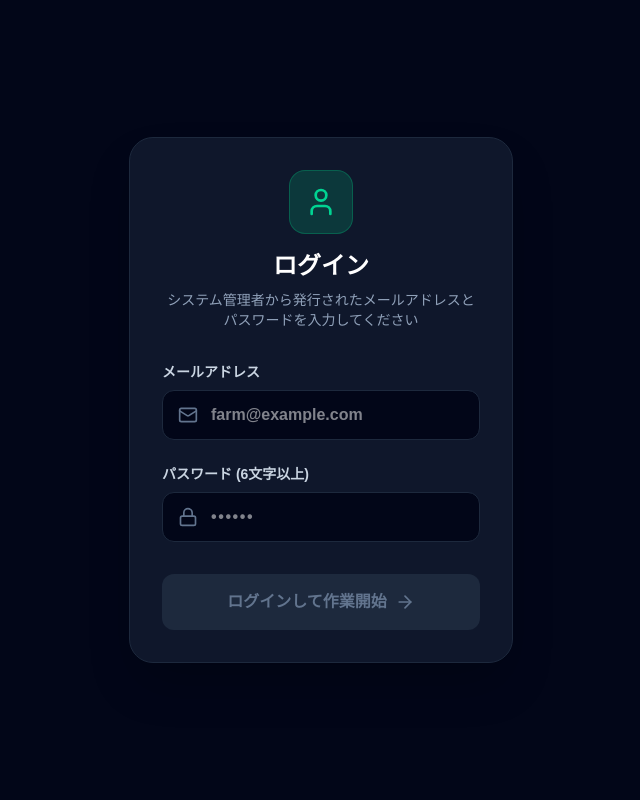
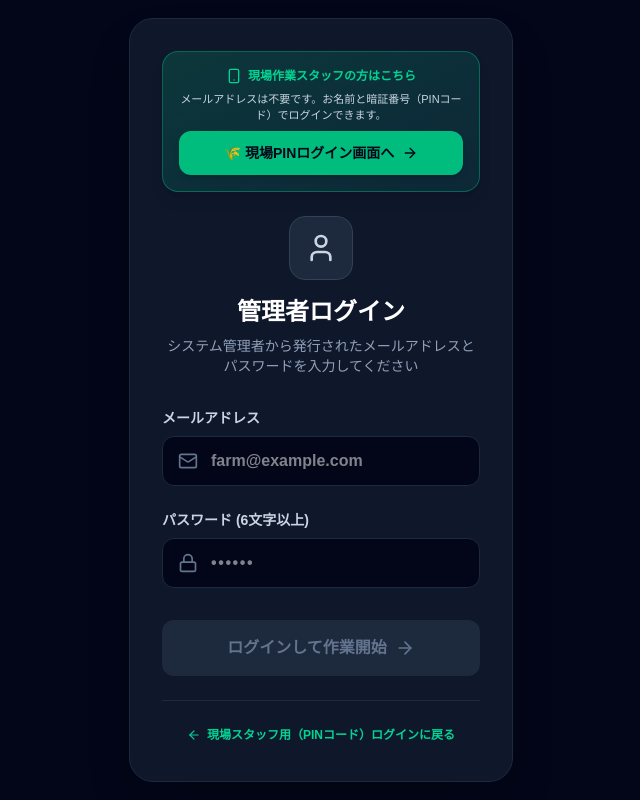
Before and after one commit to komarx78/agri-profit-engine, a Next.js app: page /login in a window 1280 px wide. Shown: the whole page, without its empty margins (319-959 px from the left). Built offline with nearby package versions, Linux system fonts and the light colour scheme; no server answers.

Commit message:
fix: 管理者ログイン画面から現場PIN画面への直通導線および名前ダイレクトタップを追加

```diff
--- a/src/app/login/page.tsx
+++ b/src/app/login/page.tsx
@@ -3,7 +3,8 @@
 import React, { useState } from 'react';
 import { useRouter } from 'next/navigation';
 import { createClient } from '@/utils/supabase/client';
-import { User, Lock, ArrowRight, Loader2, Mail } from 'lucide-react';
+import { User, Lock, ArrowRight, Loader2, Mail, Smartphone } from 'lucide-react';
+import Link from 'next/link';
 
 export default function LoginPage() {
   const router = useRouter();
@@ -47,12 +48,30 @@ export default function LoginPage() {
   return (
     <main className="min-h-screen bg-slate-950 text-slate-100 flex items-center justify-center p-4">
       <div className="w-full max-w-sm bg-slate-900 border border-slate-800 rounded-3xl p-8 shadow-2xl">
+        {/* 🌾 現場スタッフ用（名前・PINログイン）直通バナー */}
+        <div className="mb-6 p-4 bg-gradient-to-br from-emerald-500/20 to-teal-500/10 border border-emerald-500/40 rounded-2xl text-center space-y-2 shadow-lg">
+          <div className="flex items-center justify-center gap-1.5 text-xs font-black text-emerald-400">
+            <Smartphone className="w-4 h-4" />
+            <span>現場作業スタッフの方はこちら</span>
+          </div>
+          <p className="text-[11px] text-slate-300 leading-snug">
+            メールアドレスは不要です。お名前と暗証番号（PINコード）でログインできます。
+          </p>
+          <Link
+            href="/portal"
+            className="w-full py-3 bg-emerald-500 hover:bg-emerald-400 text-slate-950 font-black rounded-xl flex items-center justify-center gap-2 transition-all shadow-md active:scale-95 text-sm cursor-pointer"
+          >
+            <span>🌾 現場PINログイン画面へ</span>
+            <ArrowRight className="w-4 h-4" />
+          </Link>
+        </div>
+
         <div className="text-center mb-8">
-          <div className="w-16 h-16 bg-emerald-500/20 rounded-2xl mx-auto flex items-center justify-center mb-4 border border-emerald-500/30">
-            <User className="w-8 h-8 text-emerald-400" />
+          <div className="w-16 h-16 bg-slate-800 rounded-2xl mx-auto flex items-center justify-center mb-4 border border-slate-700">
+            <User className="w-8 h-8 text-slate-300" />
           </div>
           <h1 className="text-2xl font-black text-white">
-            ログイン
+            管理者ログイン
           </h1>
           <p className="text-sm text-slate-400 mt-2">
             システム管理者から発行されたメールアドレスとパスワードを入力してください
@@ -110,6 +129,16 @@ export default function LoginPage() {
             )}
           </button>
         </form>
+
+        <div className="mt-6 pt-6 border-t border-slate-800 text-center">
+          <Link
+            href="/portal"
+            className="text-xs text-emerald-400 hover:text-emerald-300 hover:underline font-bold inline-flex items-center gap-1.5 transition-colors"
+          >
+            <ArrowRight className="w-3.5 h-3.5 rotate-180" />
+            <span>現場スタッフ用（PINコード）ログインに戻る</span>
+          </Link>
+        </div>
       </div>
     </main>
   );
--- a/src/components/WorkerGate.tsx
+++ b/src/components/WorkerGate.tsx
@@ -336,9 +336,36 @@ export function WorkerGate({ onLogin }: WorkerGateProps) {
             >
               <option value="" disabled>{t('selectName', language)}</option>
               {workers.map(w => (
-                <option key={w.id} value={w.id}>{getTranslatedName(w, language)}</option>
+                <option key={w.id} value={w.id} className="bg-slate-900 text-white py-2">{getTranslatedName(w, language)}</option>
               ))}
             </select>
+
+            {/* ⚡ ワンタップで名前を選べるクイックボタン（セレクトが開けないAndroid端末の完全防壁） */}
+            <div className="mt-2">
+              <span className="text-[10px] text-slate-400 font-bold block mb-1">または名前を直接タップ:</span>
+              <div className="flex flex-wrap gap-1.5 max-h-32 overflow-y-auto p-1.5 bg-slate-950/80 rounded-xl border border-slate-800">
+                {workers.map(w => {
+                  const isSelected = selectedWorkerId === w.id;
+                  return (
+                    <button
+                      key={w.id}
+                      type="button"
+                      onClick={() => {
+                        setSelectedWorkerId(w.id);
+                        setErrorMsg('');
+                      }}
+                      className={`px-2.5 py-1 rounded-lg text-xs font-bold transition-all cursor-pointer ${
+                        isSelected
+                          ? 'bg-emerald-500 text-slate-950 font-black shadow-xs ring-2 ring-emerald-400'
+                          : 'bg-slate-850 bg-slate-800 text-slate-300 hover:bg-slate-700 hover:text-white'
+                      }`}
+                    >
+                      {getTranslatedName(w, language)}
+                    </button>
+                  );
+                })}
+              </div>
+            </div>
           </div>
 
           <div>
```
